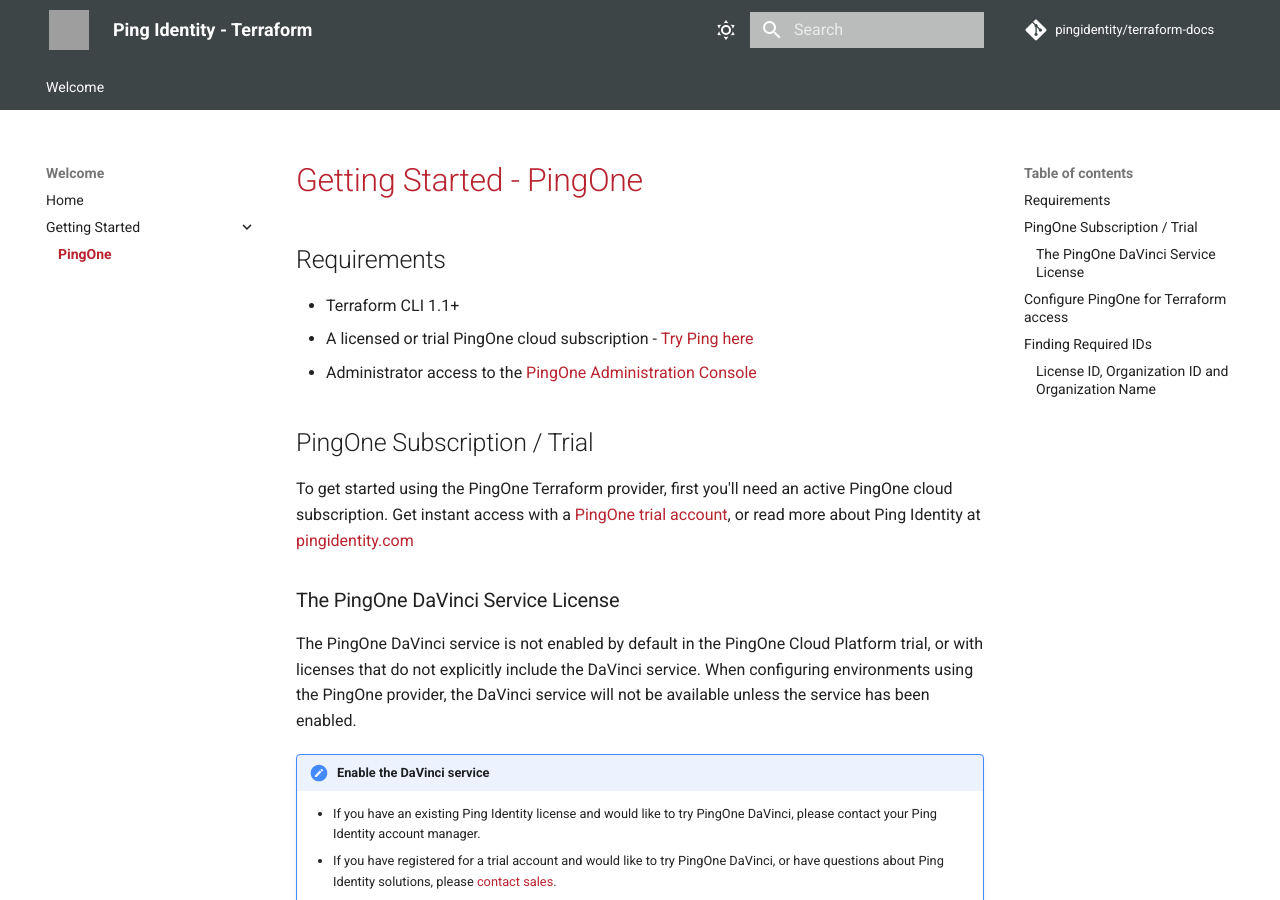
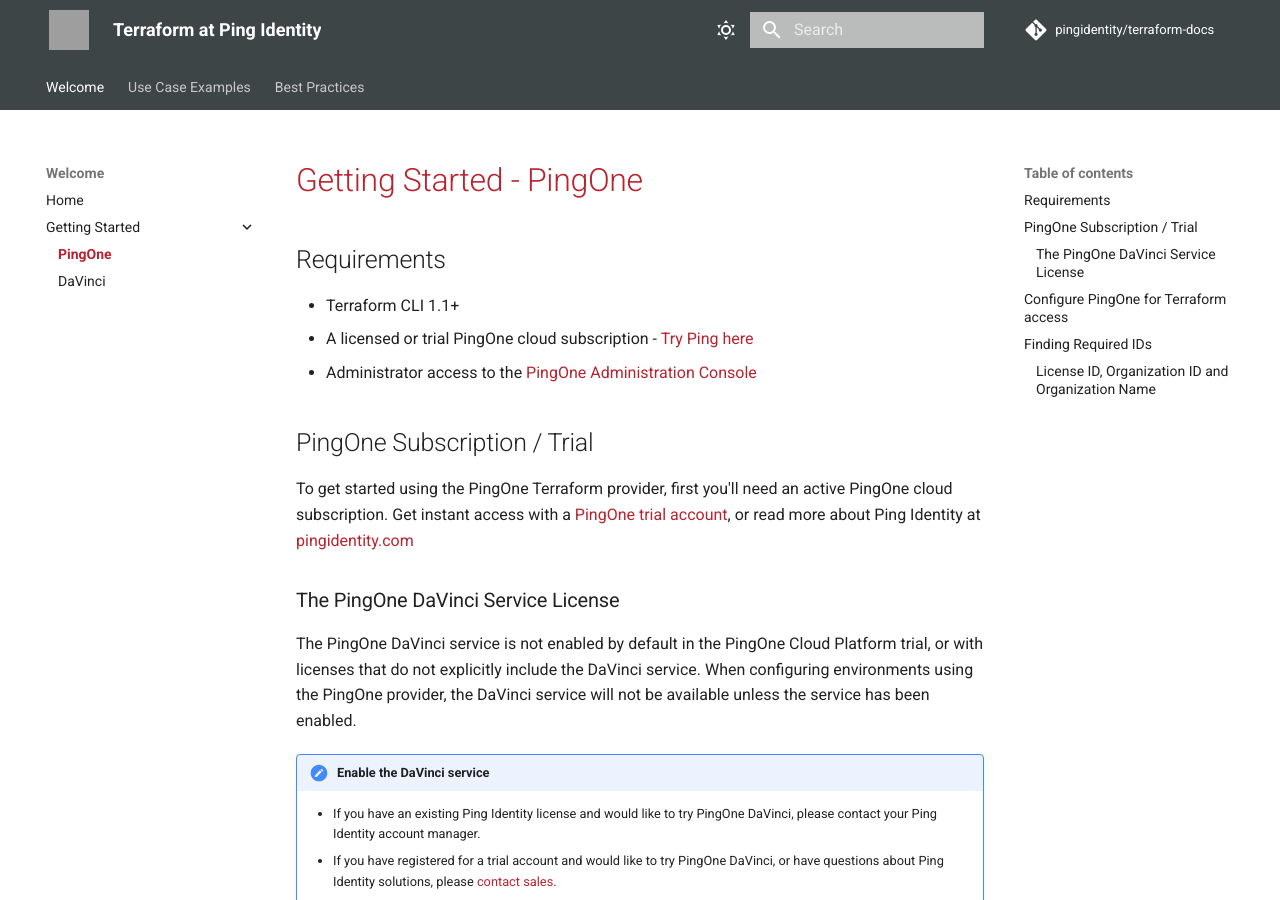
Before and after one commit to pingidentity/terraform-docs, an MkDocs documentation site: the page built from docs/getting-started/pingone.md, in a window 1280 px wide and 900 px high. Built offline with MkDocs 1.6.1 and Material for MkDocs 9.7.7, drawn with Linux system fonts in a browser that asks for light colours; comment, search, counter and statistics services are not loaded; part of the change alters nothing that is shown; grey boxes are pictures that could not be loaded.

Commit message:
change title

```diff
--- a/mkdocs.yml
+++ b/mkdocs.yml
@@ -1,4 +1,4 @@
-site_name: Ping Identity - Terraform
+site_name: Terraform at Ping Identity
 repo_name: pingidentity/terraform-docs
 repo_url: https://github.com/pingidentity/terraform-docs
 site_url: https://terraform.pingidentity.cloud/
@@ -56,3 +56,14 @@ nav:
       - Home: "index.md"
       - Getting Started:
           - PingOne: "getting-started/pingone.md"
+          - DaVinci: "getting-started/davinci.md"
+  - Use Case Examples:
+      - Introduction: "use-case-examples/introduction.md"
+      - Integrated Solutions:
+          - PingOne/DaVinci Flow Integration: "use-case-examples/integrated-pingone-davinci-flow.md"
+          - PingOne Workforce with Windows Login Passwordless: "use-case-examples/integrated-pingone-workforce-windows-login.md"
+  - Best Practices:
+      - Writing Terraform HCL: "best-practices/writing-terraform-hcl.md"
+      - PingOne:
+          - Protecting Data: "best-practices/pingone-protecting-data.md"
+          - Customer / Workforce / Custom Environments: "best-practices/pingone-environment-management.md"
```
